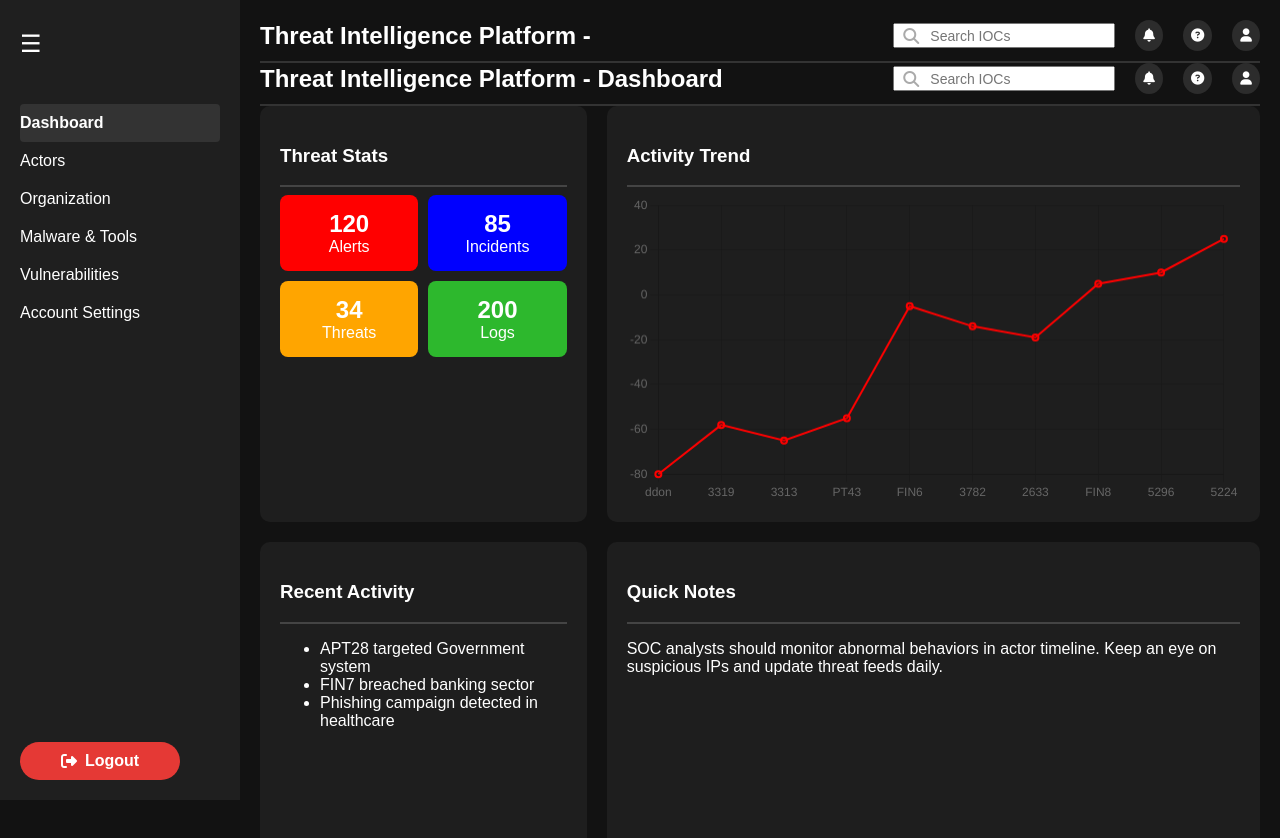
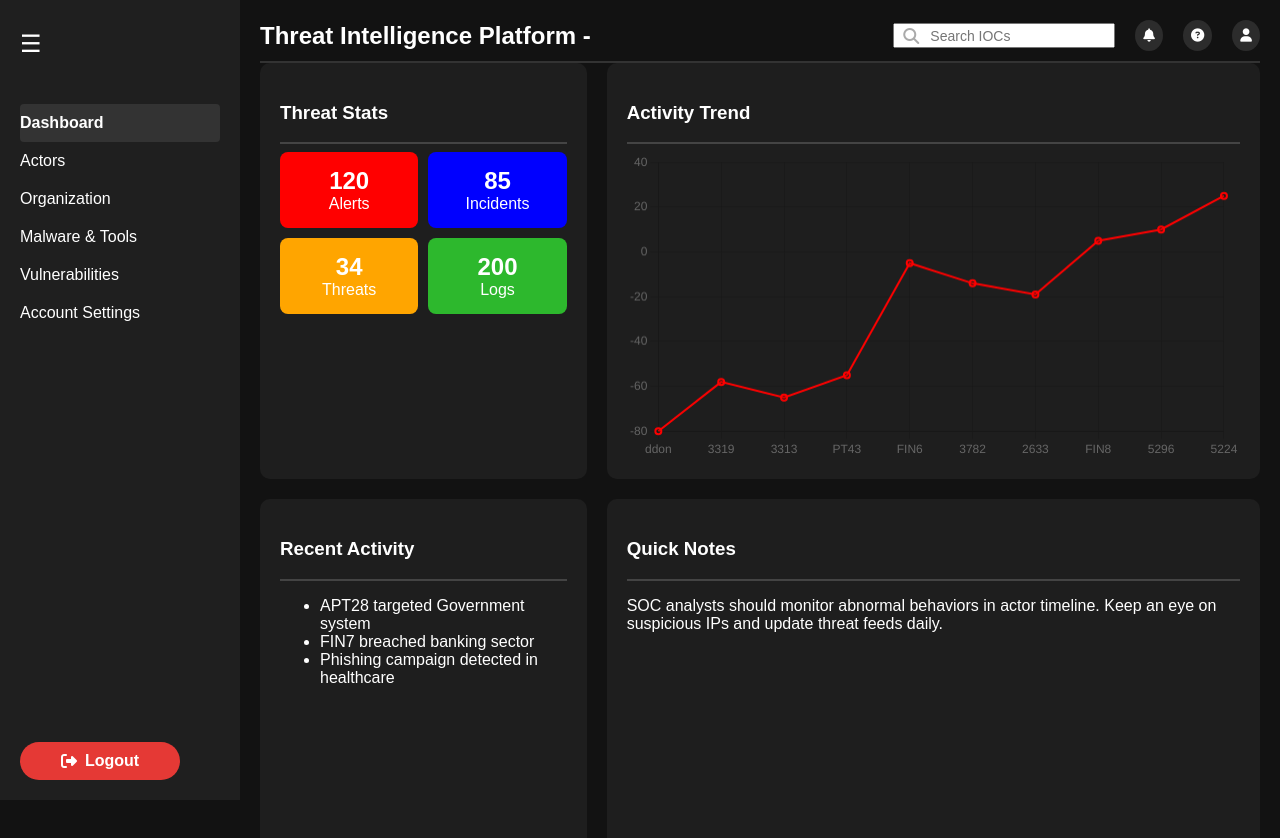
Before and after one commit to radiantrose31/react-project-v2, a React (Create React App) app: page /dashboard in a window 1280 px wide. Shown: the top 838 px of the page. Built offline with nearby package versions, Linux system fonts and the light colour scheme.

Commit message:
Update package-lock.json

```diff
--- a/src/components/Dashboard.js
+++ b/src/components/Dashboard.js
@@ -9,7 +9,7 @@ import "../App.css";
 function Dashboard({ searchTerm, setSearchTerm }) {
   return (
     <div className="dashboard-page">
-      <TopBar title="Dashboard" searchTerm={searchTerm} setSearchTerm={setSearchTerm} />
+
       <div className="content-grid">
         <div className="square-card">
           <h3>Threat Stats</h3>
```
Also changed, not shown: 1 other file (tests, documents, lock files or other folders).
